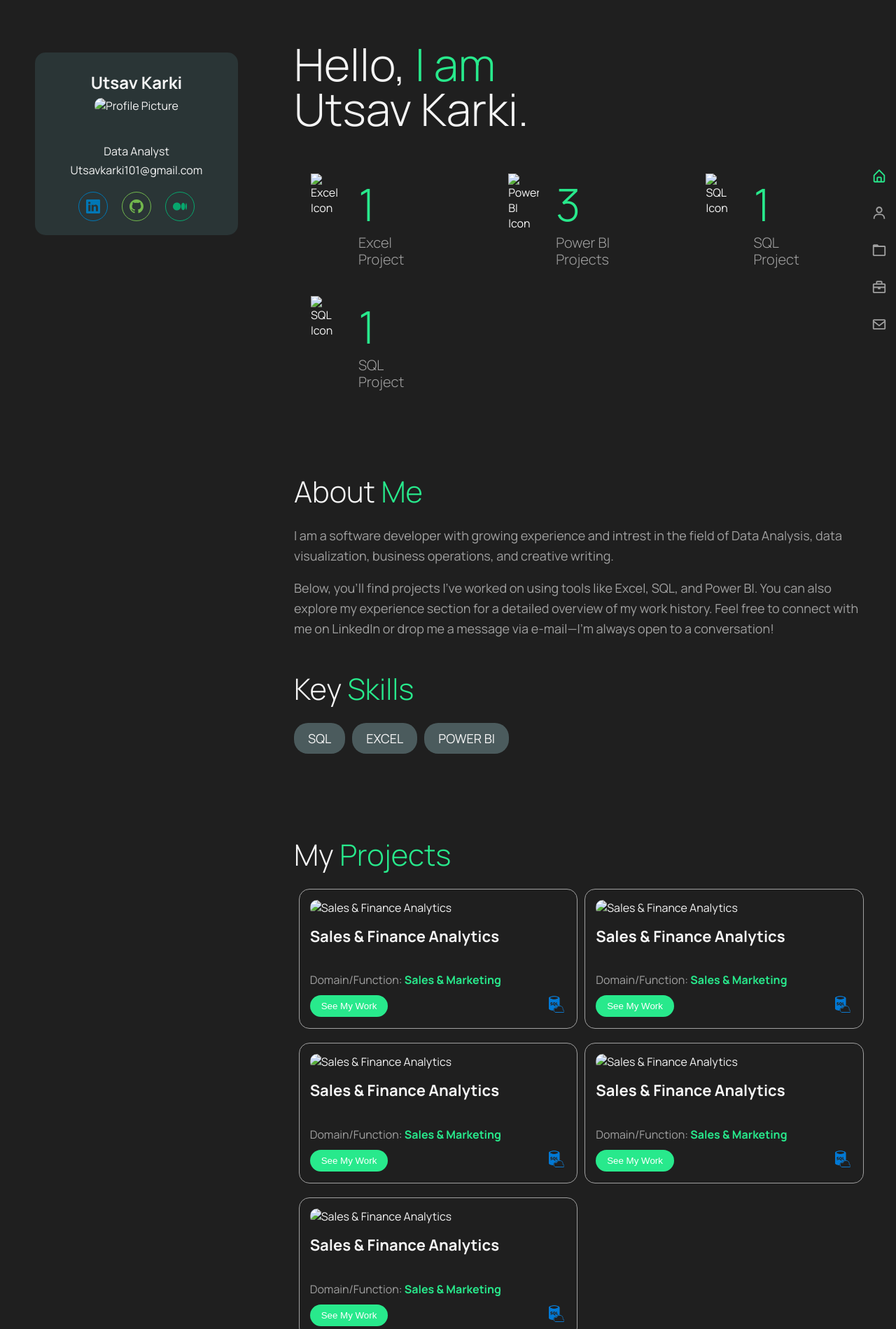
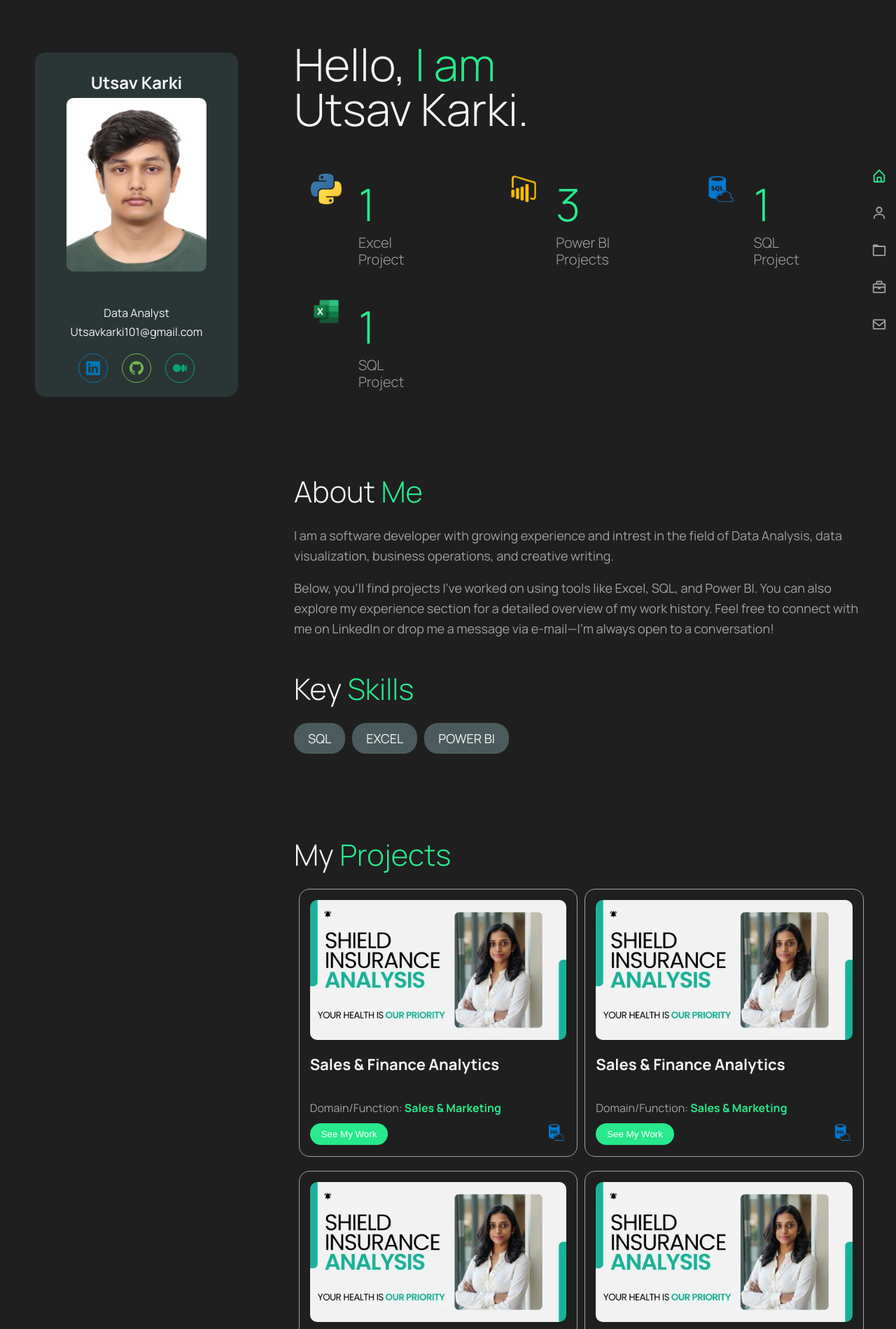
Before and after one commit to utsav1o1/utsavkarki, a plain HTML site: page index.html in a window 1280 px wide. Shown: the top 1899 px of the page at 70% size. Drawn offline with nearby package versions, Linux system fonts and the light colour scheme; the site is published under a folder, as on GitHub Pages, so addresses that start at the root find nothing; a web font is replaced by a local one.

Commit message:
fixed img path

```diff
--- a/index.html
+++ b/index.html
@@ -71,7 +71,7 @@
 
         <div class="user_info_block">
             <h4>Utsav Karki</h4>
-            <img src="/imgs/profile_pic/utsavkarkipp.jpg" alt="Profile Picture">
+            <img src="./imgs/profile_pic/utsavkarkipp.jpg" alt="Profile Picture">
             <p>Data Analyst</p>
             <p>Utsavkarki101@gmail.com</p>
             <div class="social-icons">
@@ -95,7 +95,7 @@
                 <div class="stats-container">
                     <div class="stats-item">
                         <div class="icon-wrapper">
-                            <img src="/imgs/logo/python.png" alt="Excel Icon"
+                            <img src="./imgs/logo/python.png" alt="Excel Icon"
                                 class="stats-icon">
                         </div>
                         <div class="text-wrapper">
@@ -105,7 +105,7 @@
                     </div>
                     <div class="stats-item">
                         <div class="icon-wrapper">
-                            <img src="/imgs/logo/pow-b.png" alt="Power BI Icon"
+                            <img src="./imgs/logo/pow-b.png" alt="Power BI Icon"
                                 class="stats-icon">
                         </div>
                         <div class="text-wrapper">
@@ -115,7 +115,7 @@
                     </div>
                     <div class="stats-item">
                         <div class="icon-wrapper">
-                            <img src="/imgs/logo/sql-b.png" alt="SQL Icon"
+                            <img src="./imgs/logo/sql-b.png" alt="SQL Icon"
                                 class="stats-icon">
                         </div>
                         <div class="text-wrapper">
@@ -126,7 +126,7 @@
                     </div>
                     <div class="stats-item">
                         <div class="icon-wrapper">
-                            <img src="/imgs/logo/exl-b.png" alt="SQL Icon"
+                            <img src="./imgs/logo/exl-b.png" alt="SQL Icon"
                                 class="stats-icon">
                         </div>
                         <div class="text-wrapper">
@@ -158,7 +158,7 @@
                 <h2 class="section-title">My <span class="text-success-new">Projects</span></h2>
 
                 <div class="project-card">
-                    <img src="/imgs/project_img/366fff1f97.webp" alt="Sales & Finance Analytics">
+                    <img src="./imgs/project_img/366fff1f97.webp" alt="Sales & Finance Analytics">
                     <h3>Sales & Finance Analytics</h3>
                     <p>Domain/Function: <span class="text-success-new">Sales & Marketing</span></p>
                     <div class="project-actions">
@@ -169,7 +169,7 @@
                     </div>
                 </div>
                 <div class="project-card">
-                    <img src="/imgs/project_img/366fff1f97.webp" alt="Sales & Finance Analytics">
+                    <img src="./imgs/project_img/366fff1f97.webp" alt="Sales & Finance Analytics">
                     <h3>Sales & Finance Analytics</h3>
                     <p>Domain/Function: <span class="text-success-new">Sales & Marketing</span></p>
                     <div class="project-actions">
@@ -180,7 +180,7 @@
                     </div>
                 </div>
                 <div class="project-card">
-                    <img src="/imgs/project_img/366fff1f97.webp" alt="Sales & Finance Analytics">
+                    <img src="./imgs/project_img/366fff1f97.webp" alt="Sales & Finance Analytics">
                     <h3>Sales & Finance Analytics</h3>
                     <p>Domain/Function: <span class="text-success-new">Sales & Marketing</span></p>
                     <div class="project-actions">
@@ -191,7 +191,7 @@
                     </div>
                 </div>
                 <div class="project-card">
-                    <img src="/imgs/project_img/366fff1f97.webp" alt="Sales & Finance Analytics">
+                    <img src="./imgs/project_img/366fff1f97.webp" alt="Sales & Finance Analytics">
                     <h3>Sales & Finance Analytics</h3>
                     <p>Domain/Function: <span class="text-success-new">Sales & Marketing</span></p>
                     <div class="project-actions">
@@ -202,7 +202,7 @@
                     </div>
                 </div>
                 <div class="project-card">
-                    <img src="/imgs/project_img/366fff1f97.webp" alt="Sales & Finance Analytics">
+                    <img src="./imgs/project_img/366fff1f97.webp" alt="Sales & Finance Analytics">
                     <h3>Sales & Finance Analytics</h3>
                     <p>Domain/Function: <span class="text-success-new">Sales & Marketing</span></p>
                     <div class="project-actions">
@@ -302,7 +302,7 @@
                     <div class="powered-by">
                         <a href="https://utsavkarki.com.np"
                             target="_blank">
-                            <img src="/imgs/profile_pic/utsavkarkipp.jpg" alt="Utsav1o1"
+                            <img src="./imgs/profile_pic/utsavkarkipp.jpg" alt="Utsav1o1"
                                 class="logo-icon">
                         </a>
                         <p class="powered-text">
```
Also changed, not shown: projects.html (+1 -1 lines).
